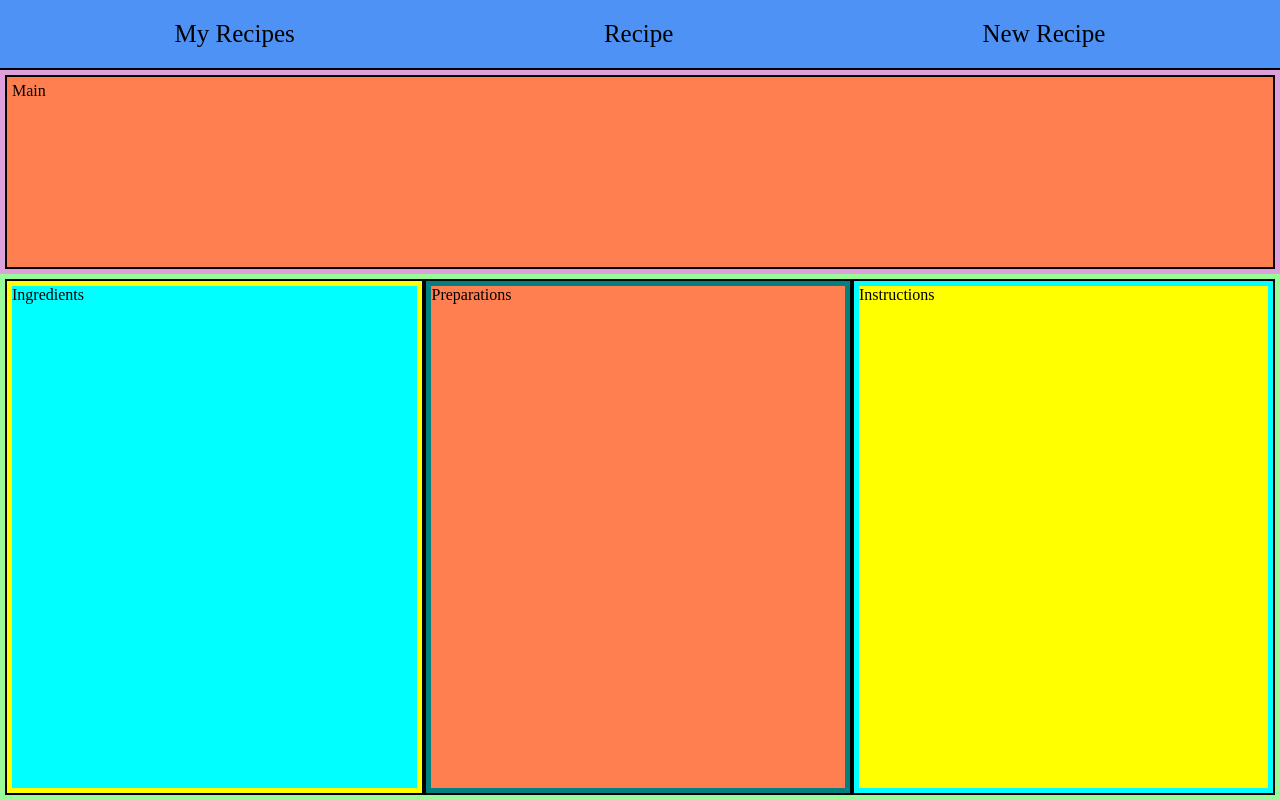
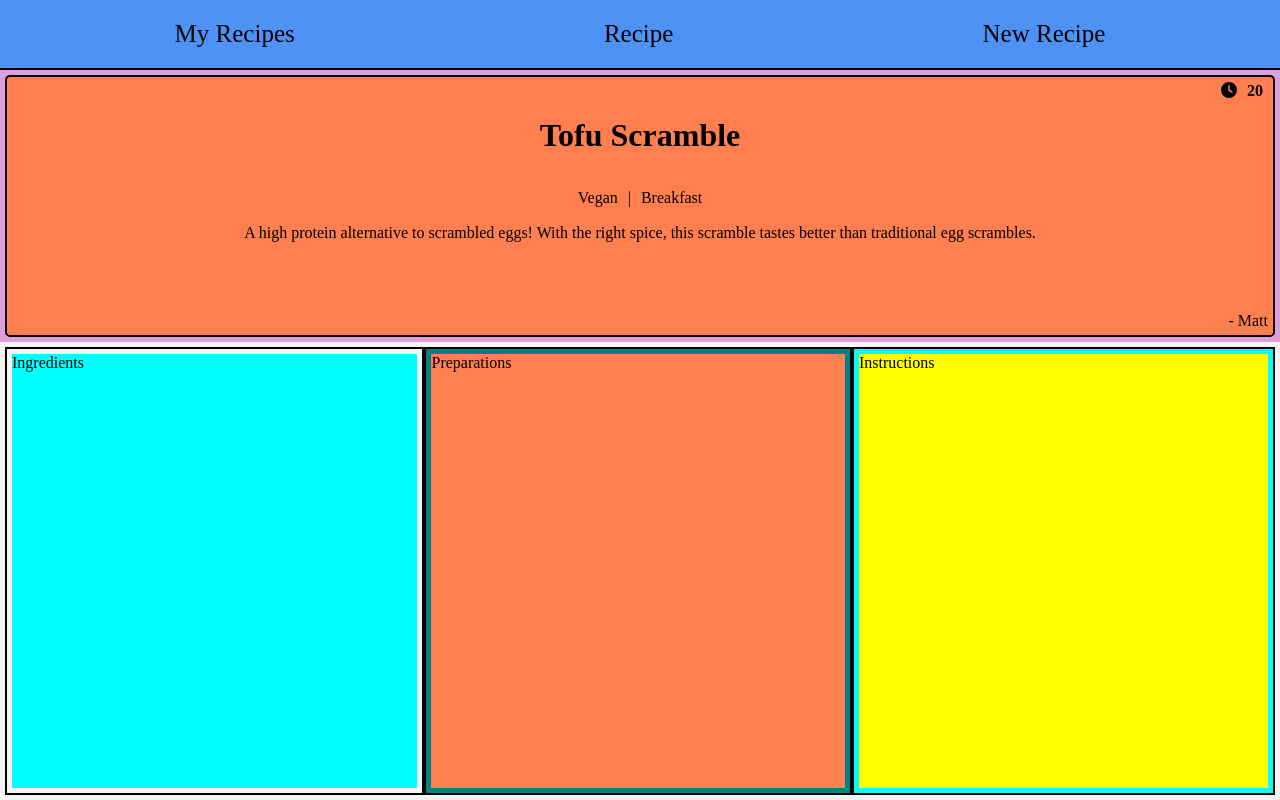
Before and after one commit to biggersmatt/jumptorecipe, a React (Create React App) app: page /recipe in a window 1280 px wide. Built offline with nearby package versions, Linux system fonts and the light colour scheme.

Commit message:
Adds styles to recipe div

```diff
--- a/package.json
+++ b/package.json
@@ -3,6 +3,9 @@
   "version": "0.1.0",
   "private": true,
   "dependencies": {
+    "@fortawesome/fontawesome-svg-core": "^6.2.0",
+    "@fortawesome/free-solid-svg-icons": "^6.2.0",
+    "@fortawesome/react-fontawesome": "^0.2.0",
     "@testing-library/jest-dom": "^5.16.5",
     "@testing-library/react": "^13.3.0",
     "@testing-library/user-event": "^13.5.0",
--- a/src/App.css
+++ b/src/App.css
@@ -25,6 +25,10 @@ a:hover {
 .content {
   flex-grow: 1;
 }
+/* Testing */
+.white {
+  background-color: #fff;
+}
 /* Display Flex */
 .flex {
   display: flex;
@@ -40,6 +44,9 @@ a:hover {
 }
 .space-around {
   justify-content: space-around;
+}
+.space-between {
+  justify-content: space-between;
 }
 .align-center {
   align-items: center;
@@ -67,3 +74,6 @@ a:hover {
 .padding {
   padding: 5px;
 }
+.padding-sides {
+  padding: 0 5px;
+}
--- a/src/components/Recipe/recipe.css
+++ b/src/components/Recipe/recipe.css
@@ -1,24 +1,37 @@
-.page {
+/* .page {
   background-color: lightblue;
-}
+} */
+
+/* Recipe */
 .recipe-wrapper {
   background-color: plum;
 }
 .recipe {
   background-color: coral;
 }
-.details-wrapper {
+.time-wrapper {
+  width: 100%;
+}
+.categories p {
+  padding: 0 5px;
+}
+.author {
+  width: 100%;
+}
+
+/* Details */
+/* .details-wrapper {
   background-color: palegreen;
-}
+} */
 .details {
-  background-color: coral;
+  /* background-color: coral; */
   flex-direction: column;
 }
 
 /* Ingredients */
-.ingredients-wrapper {
+/* .ingredients-wrapper {
   background-color: yellow;
-}
+} */
 .ingredients {
   background-color: aqua;
 }
--- a/src/pages/Recipe.jsx
+++ b/src/pages/Recipe.jsx
@@ -1,27 +1,48 @@
+import { FontAwesomeIcon } from '@fortawesome/react-fontawesome';
+import { faClock } from '@fortawesome/free-solid-svg-icons';
 import '../components/Recipe/recipe.css';
 
 export default function Recipe() {
   return (
     <div className='page flex column'>
-      <div className="recipe-wrapper flex flex-grow-1 padding">
-        <div className='recipe flex-grow-1 border padding'>
-          <p>Main</p>
+      <div className='recipe-wrapper flex flex-grow-1 padding'>
+        <div className='recipe flex column align-center flex-grow-1 border radius padding'>
+          <div className='time-wrapper'>
+            <div className='flex flex-end'>
+              <FontAwesomeIcon icon={faClock} className='padding-sides' />
+              <h4 className='padding-sides'>20</h4>
+            </div>
+          </div>
+          <div className='flex justify-center align-center flex-grow-1'>
+            <h1>Tofu Scramble</h1>
+          </div>
+          <div className='categories flex align-center flex-grow-1'>
+            <p>Vegan</p>
+            <p>|</p>
+            <p>Breakfast</p>
+          </div>
+          <div className='flex-grow-2'>
+            <p>A high protein alternative to scrambled eggs! With the right spice, this scramble tastes better than traditional egg scrambles.</p>
+          </div>
+          <div className='author flex flex-end'>
+            <p>- Matt</p>
+          </div>
         </div>
       </div>
-      <div className="details-wrapper flex flex-grow-3 padding">
+      <div className='details-wrapper flex flex-grow-3 padding'>
         <div className='details flex flex-grow-1'>
           <div className='ingredients-wrapper flex column flex-grow-1 border padding'>
-            <div className="ingredients flex-grow-1">
+            <div className='ingredients flex-grow-1'>
               <p>Ingredients</p>
             </div>
           </div>
           <div className='preparations-wrapper flex column flex-grow-1 border padding'>
-            <div className="preparations flex-grow-1">
+            <div className='preparations flex-grow-1'>
               <p>Preparations</p>
             </div>
           </div>
           <div className='instructions-wrapper flex column flex-grow-1 margin-top border padding'>
-            <div className="instructions flex-grow-1">
+            <div className='instructions flex-grow-1'>
               <p>Instructions</p>
             </div>
           </div>
```
Also changed, not shown: 1 other file (tests, documents, lock files or other folders).
